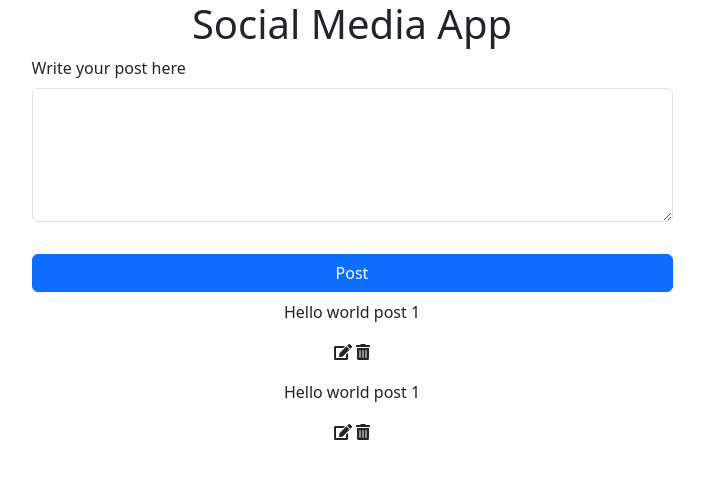
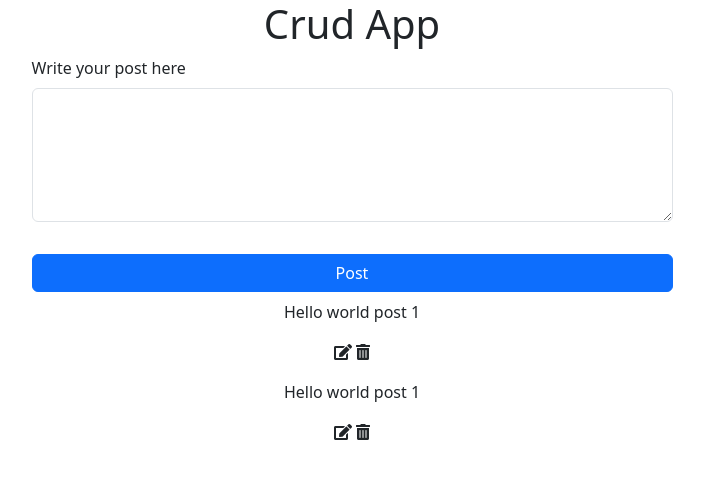
Before and after one commit to Abdullah-Al-Sobail/JS_Project, a plain HTML site: page Social Media App/index.html in a window 1280 px wide. Shown: the whole page, without its empty margins (288-992 px from the left). Drawn offline with nearby package versions, Linux system fonts and the light colour scheme.

Commit message:
Heading Change

```diff
--- a/Social Media App/index.html
+++ b/Social Media App/index.html
@@ -12,7 +12,7 @@
 
 </head>
 <body>
-    <h1 class="text-center">Social Media App</h1>
+    <h1 class="text-center">Crud App</h1>
   <div class="container">
     <div class="row">
         <div class="col-md-7 m-auto">
```
